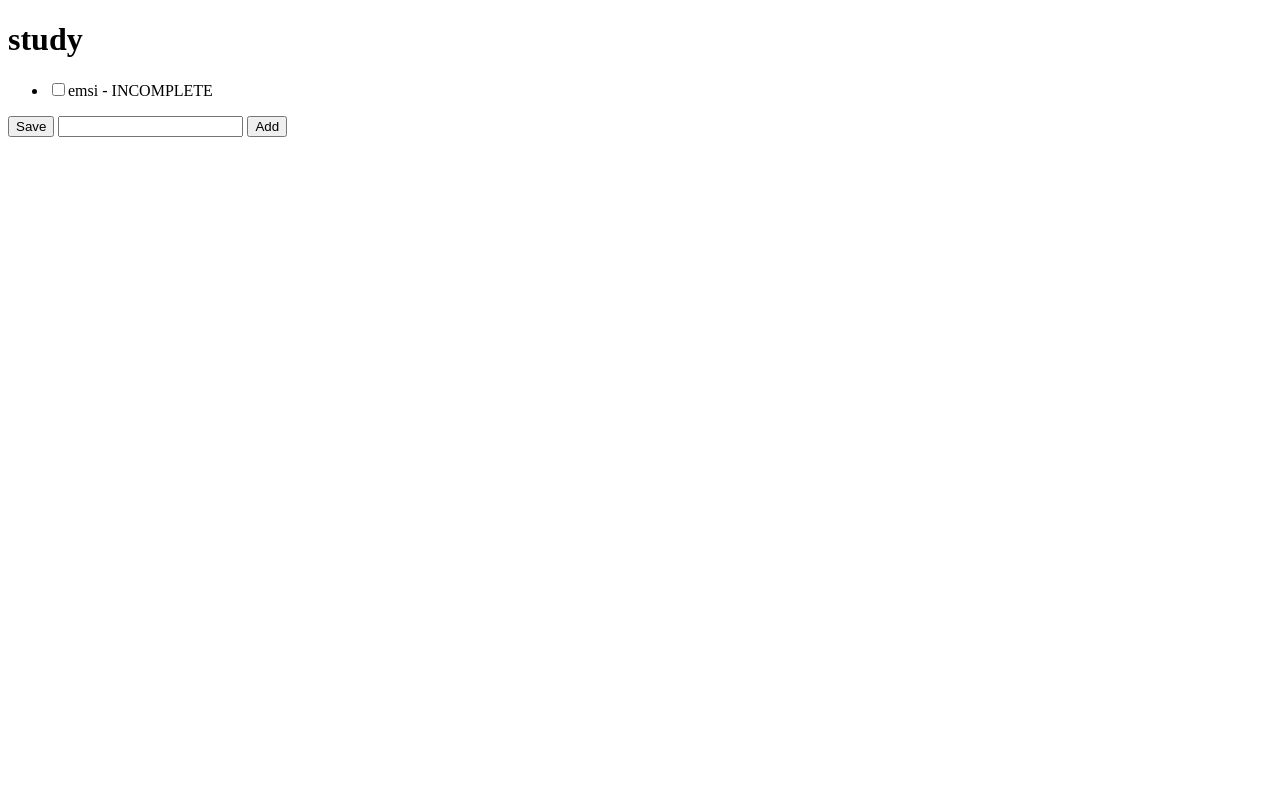
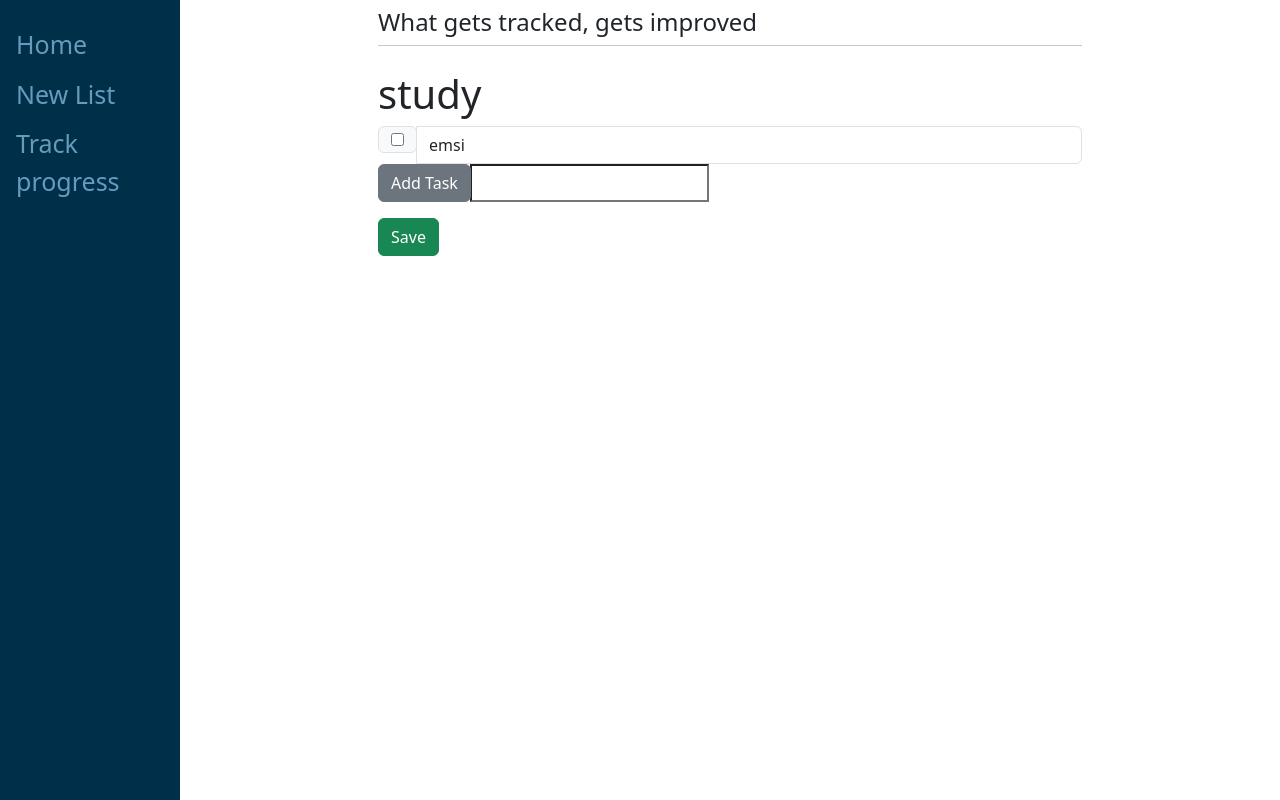
Before and after one commit to haytamRaba/dj-simple-project, a Django app: page /1 in a window 1280 px wide. Run offline with Django 5.2, Linux system fonts and the light colour scheme; data comes from the database, SQL or seed files in the repository.

Commit message:
styling with boostrap

```diff
--- a/myproject/myapp/templates/base/base.html
+++ b/myproject/myapp/templates/base/base.html
@@ -3,16 +3,56 @@
 <head>
   <meta charset="UTF-8">
   <meta name="viewport" content="width=device-width, initial-scale=1.0">
-
+   <style type="text/css">
+    .sidenav{
+      height:100%;
+      width:180px;
+      position:fixed;
+      z-index:1;
+      top:0;
+      left:0;
+      background-color:#003049;
+      overflow-x:hidden;
+      padding-top:20px;
+    }
+    .sidenav a{
+      padding: 6px 8px 6px 16px;
+      text-decoration: none;
+      font-size:25px ;
+      color:#669bbc;
+      display:block;
+    }
+    .sidenav a:hover{
+      color:#fdf0d5;
+    }
+    .main{
+      margin-left: 180px;
+      padding: 0px 16px;
+    }
+   </style>
+   <link href="https://cdn.jsdelivr.net/npm/bootstrap@5.3.6/dist/css/bootstrap.min.css" rel="stylesheet" integrity="sha384-4Q6Gf2aSP4eDXB8Miphtr37CMZZQ5oXLH2yaXMJ2w8e2ZtHTl7GptT4jmndRuHDT" crossorigin="anonymous">
   <title>{% block title %} haytam's website {% endblock  %}</title>
 
 </head>
 <body>
-<div id="content" ,name="content">
-  {% block content %}
-
-  {% endblock %}
+  <div class="sidenav">
+    <a href="/home">Home</a>
+    <a href="/create">New List</a>
+    <a href="/2">Track progress</a>
   </div>
 
+<div id="content" ,name="content" class="main">
+  <div class="row justify-content-center" >
+    <div class="col-8">
+      <h4 class="mt-2" >{% block quote %} What gets tracked, gets improved {% endblock %}</h4>
+      <hr class="mt-0 mb-4">
+      {% block content %}
+      {% endblock %}
+      </div>
+    </div>
+  </div>
+
+  <script src="https://cdn.jsdelivr.net/npm/@popperjs/core@2.11.8/dist/umd/popper.min.js" integrity="sha384-I7E8VVD/ismYTF4hNIPjVp/Zjvgyol6VFvRkX/vR+Vc4jQkC+hVqc2pM8ODewa9r" crossorigin="anonymous"></script>
+<script src="https://cdn.jsdelivr.net/npm/bootstrap@5.3.6/dist/js/bootstrap.min.js" integrity="sha384-RuyvpeZCxMJCqVUGFI0Do1mQrods/hhxYlcVfGPOfQtPJh0JCw12tUAZ/Mv10S7D" crossorigin="anonymous"></script>
 </body>
 </html>
--- a/myproject/myapp/templates/base/list.html
+++ b/myproject/myapp/templates/base/list.html
@@ -8,26 +8,31 @@ List
   <h1> {{ls.name}} </h1>
   <form action="#" method="post">
     {% csrf_token%}
-    <ul>
-      {% for item in ls.item_set.all %}
 
-        {% if item.complete == True %}
-                <li>
-                   <input type="checkbox"  value="clicked"
-                   name="C{{item.id}}" checked> {{item.text}} - COMPLETE
-                </li>
-        {% else %}
-                <li>
-                  <input type="checkbox"  value="clicked"
-                   name="C{{item.id}}">{{item.text}} - INCOMPLETE
-                </li>
-        {% endif %}
+    {% for item in ls.item_set.all %}
+      <div class="input-group nb-3">
+        <div class="input-group-prepend">
+          <div class="input-group-text">
+          {% if item.complete == True %}
+               <input type="checkbox"  value="clicked"
+               name="C{{item.id}}" checked>
+          {% else %}
+              <input type="checkbox"  value="clicked"
+              name="C{{item.id}}">
+          {% endif %}
+          </div>
+        </div>
+        <input type="text" value={{item.text}} class="form-control">
+
+      </div>
       {% endfor %}
-    </ul>
-    <button type="submit"  name="save"  value="save" >Save</button>
+    <div class="input-group mb-3">
+      <div class="input-group-prepend">
 
-    <input type="text"  name="new">
-
-    <button type="submit"  name="newItem"  value="newItem"> Add</button
+        <button type="submit"  name="newItem"  value="newItem" class="btn btn-secondary" > Add Task</button>
+      </div>
+      <input type="text"  name="new">
+    </div>
+    <button type="submit"  name="save"  value="save" class="btn btn-success">Save</button>
 </form>
 {% endblock %}
```
Also changed, not shown: myproject/myapp/templates/base/create.html (+11 -4 lines).
